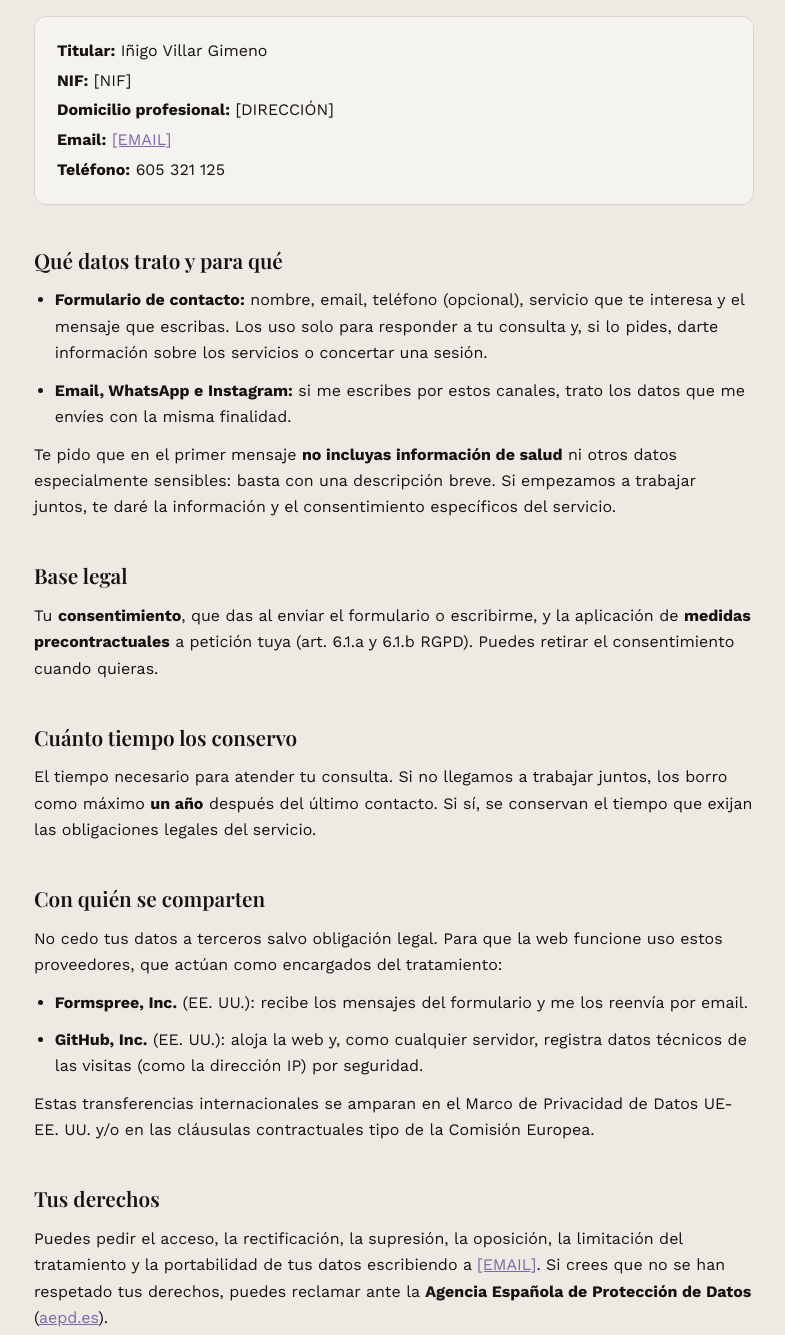
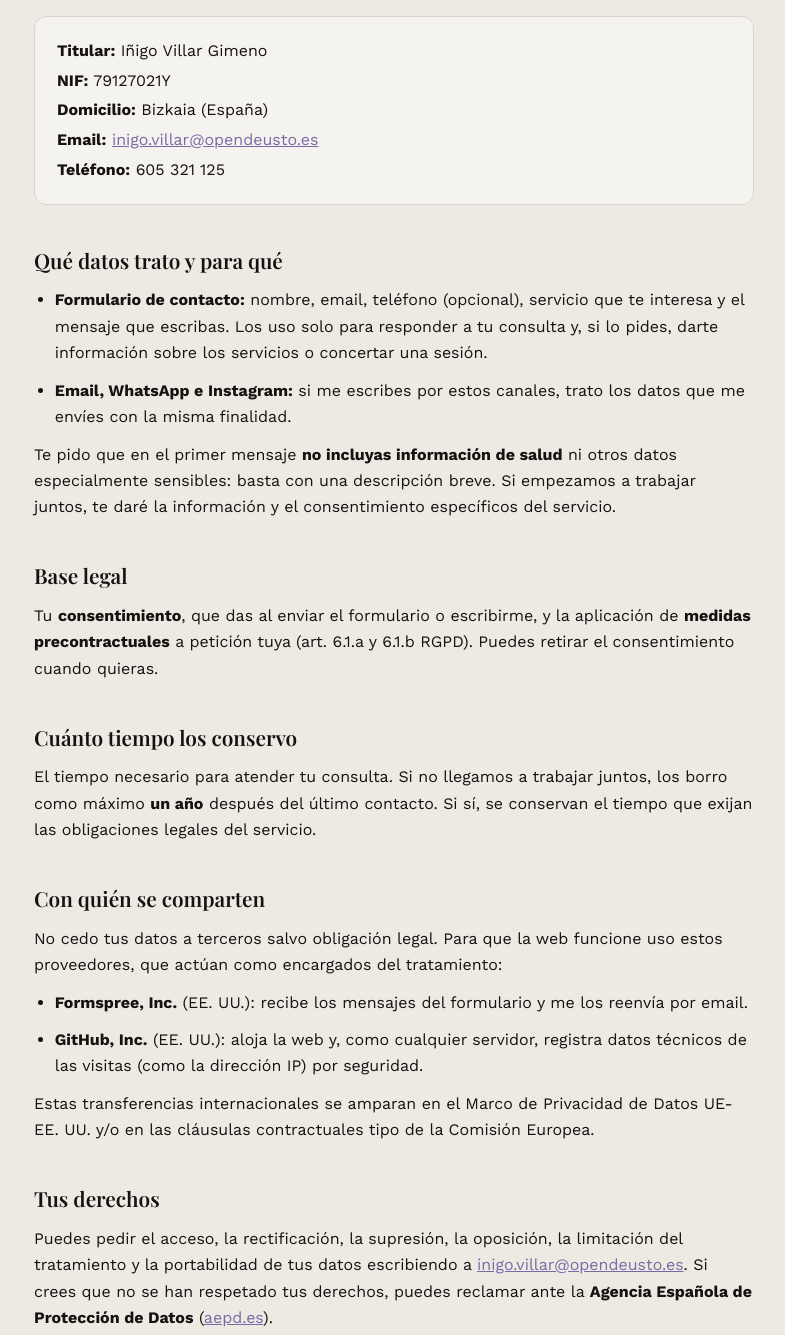
Before and after one commit to inigovillar/web, a plain HTML site: page privacidad.html in a window 1280 px wide. Shown: the part 387-1722 px from the top of the page, without its empty margins (246-1031 px from the left). Drawn offline with Linux system fonts and the light colour scheme.

Commit message:
Completa los datos del titular en los textos legales
Co-Authored-By: Claude Opus 5.5 <noreply@anthropic.com>

```diff
--- a/privacidad.html
+++ b/privacidad.html
@@ -47,9 +47,9 @@
 <h2>Responsable del tratamiento</h2>
 <div class="datos">
 <p><b>Titular:</b> Iñigo Villar Gimeno</p>
-<p><b>NIF:</b> [NIF]</p>
-<p><b>Domicilio profesional:</b> [DIRECCIÓN]</p>
-<p><b>Email:</b> <a href="mailto:[EMAIL]">[EMAIL]</a></p>
+<p><b>NIF:</b> 79127021Y</p>
+<p><b>Domicilio:</b> Bizkaia (España)</p>
+<p><b>Email:</b> <a href="mailto:inigo.villar@opendeusto.es">inigo.villar@opendeusto.es</a></p>
 <p><b>Teléfono:</b> 605 321 125</p>
 </div>
 <h2>Qué datos trato y para qué</h2>
@@ -70,7 +70,7 @@
 </ul>
 <p>Estas transferencias internacionales se amparan en el Marco de Privacidad de Datos UE-EE. UU. y/o en las cláusulas contractuales tipo de la Comisión Europea.</p>
 <h2>Tus derechos</h2>
-<p>Puedes pedir el acceso, la rectificación, la supresión, la oposición, la limitación del tratamiento y la portabilidad de tus datos escribiendo a <a href="mailto:[EMAIL]">[EMAIL]</a>. Si crees que no se han respetado tus derechos, puedes reclamar ante la <b>Agencia Española de Protección de Datos</b> (<a href="https://www.aepd.es" target="_blank" rel="noopener">aepd.es</a>).</p>
+<p>Puedes pedir el acceso, la rectificación, la supresión, la oposición, la limitación del tratamiento y la portabilidad de tus datos escribiendo a <a href="mailto:inigo.villar@opendeusto.es">inigo.villar@opendeusto.es</a>. Si crees que no se han respetado tus derechos, puedes reclamar ante la <b>Agencia Española de Protección de Datos</b> (<a href="https://www.aepd.es" target="_blank" rel="noopener">aepd.es</a>).</p>
 <h2>Menores de edad</h2>
 <p>Si eres menor de 14 años, el contacto debe hacerlo tu padre, madre o tutor legal.</p>
 
```
Also changed, not shown: aviso-legal.html (+3 -3 lines).
